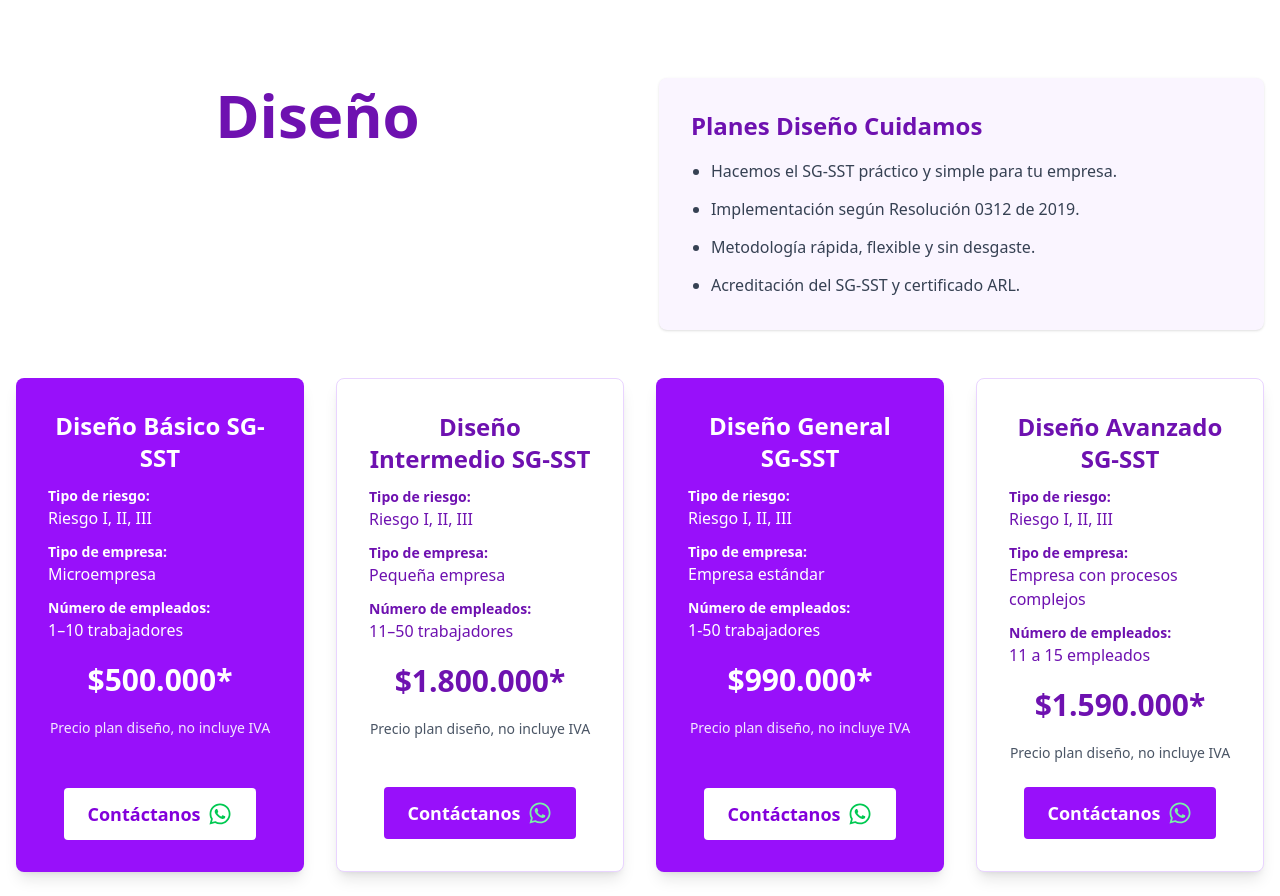
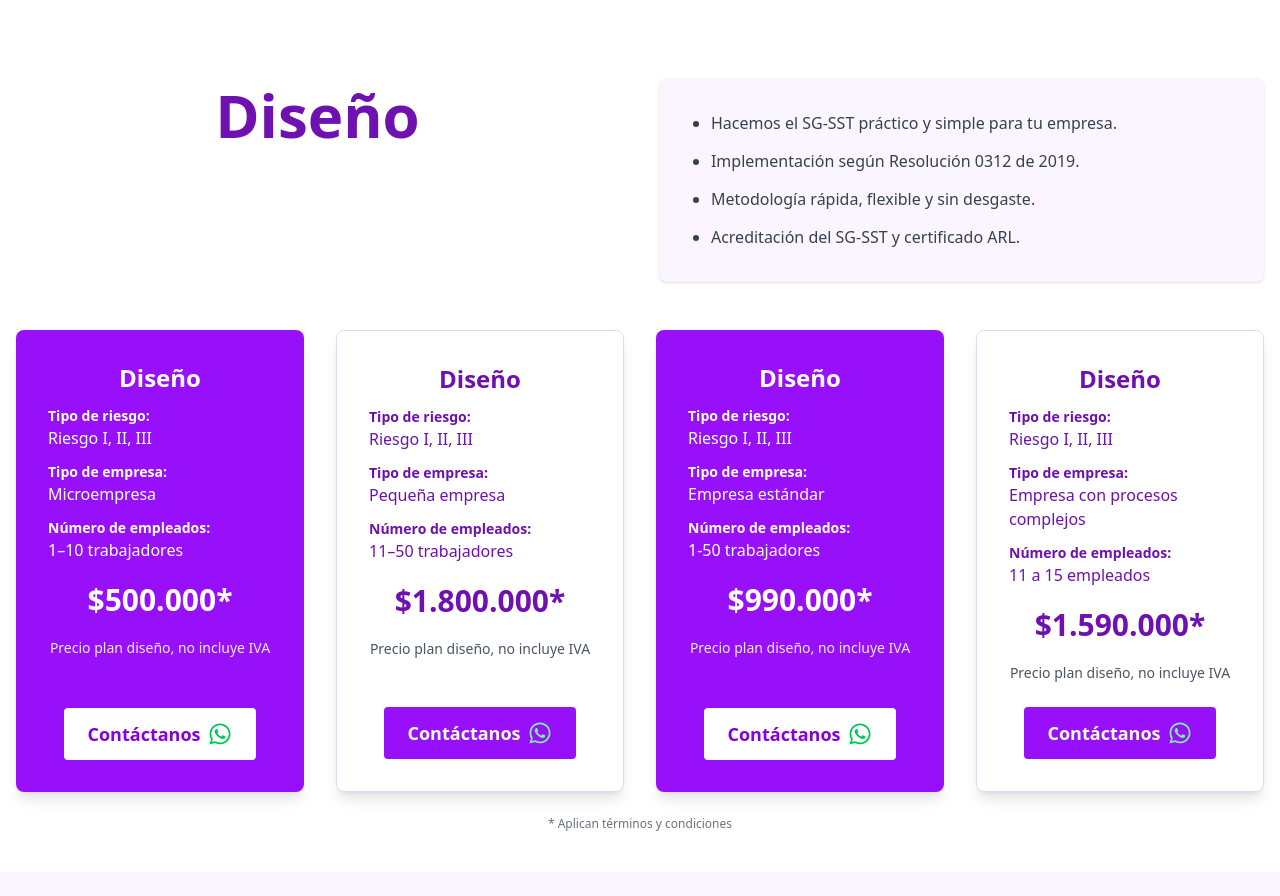
Before and after one commit to DavidGarzonDev/Asesorias, a React (Vite) app: page / in a window 1280 px wide. Shown: the part 898-1794 px from the top of the page. Built offline with nearby package versions, Linux system fonts and the light colour scheme.

Commit message:
cambios en los titulos y eliminacion de subtitulos

```diff
--- a/src/components/home/PlanesDetallados.jsx
+++ b/src/components/home/PlanesDetallados.jsx
@@ -6,28 +6,28 @@ const PlanesDetallados = () => {
 
     const planesDiseño = [
         {
-            nombre: "Diseño Básico SG-SST",
+            nombre: "Diseño",
             riesgo: "Riesgo I, II, III",
             empresa: "Microempresa",
             empleados: "1–10 trabajadores",
             precio: "$500.000*"
         },
         {
-            nombre: "Diseño Intermedio SG-SST",
+            nombre: "Diseño",
             riesgo: "Riesgo I, II, III",
             empresa: "Pequeña empresa",
             empleados: "11–50 trabajadores",
             precio: "$1.800.000*"
         },
         {
-            nombre: "Diseño General SG-SST",
+            nombre: "Diseño",
             riesgo: "Riesgo I, II, III",
             empresa: "Empresa estándar",
             empleados: "1-50 trabajadores",
             precio: "$990.000*"
         },
         {
-            nombre: "Diseño Avanzado SG-SST",
+            nombre: "Diseño",
             riesgo: "Riesgo I, II, III",
             empresa: "Empresa con procesos complejos",
             empleados: "11 a 15 empleados",
@@ -37,33 +37,27 @@ const PlanesDetallados = () => {
 
     const planesAdmin = [
         {
-            nombre: "Admin Básico",
+            nombre: "Administracion",
             riesgo: "Riesgo I, II, III",
             empresa: "Microempresa",
             empleados: "3 a 5 empleados",
             precio: "$197.500*"
         },
         {
-            nombre: "Admin Intermedio",
+            nombre: "Administracion",
             riesgo: "Riesgo I, II, III",
             empresa: "Pequeña empresa",
             empleados: "6 a 10 empleados",
             precio: "$249.000*"
         },
         {
-            nombre: "Admin Avanzado",
+            nombre: "Administracion",
             riesgo: "Riesgo I, II, III",
             empresa: "Empresa mediana",
             empleados: "11 a 15 empleados",
             precio: "$354.250*"
         },
-        {
-            nombre: "Admin Empresarial",
-            riesgo: "Riesgo I, II, III",
-            empresa: "Empresa grande",
-            empleados: "16 a 25 empleados",
-            precio: "$630.000*"
-        }
+
     ];
 
     const planes = activeTab === "diseño" ? planesDiseño : planesAdmin;
@@ -96,7 +90,7 @@ const PlanesDetallados = () => {
                     <div className="md:w-1/2 bg-purple-50 p-8 rounded-lg shadow text-left">
                         {activeTab === "diseño" ? (
                             <>
-                                <h3 className="text-2xl font-bold text-purple-800 mb-4">Planes Diseño Cuidamos</h3>
+
                                 <ul className="list-disc pl-5 text-gray-700 space-y-3 text-base leading-relaxed">
                                     <li>Hacemos el SG-SST práctico y simple para tu empresa.</li>
                                     <li>Implementación según Resolución 0312 de 2019.</li>
@@ -106,7 +100,7 @@ const PlanesDetallados = () => {
                             </>
                         ) : (
                             <>
-                                <h3 className="text-2xl font-bold text-purple-800 mb-4">Planes Administración Cuidamos*</h3>
+
                                 <ul className="list-disc pl-5 text-gray-700 space-y-3 text-base leading-relaxed">
                                     <li>Mantenimiento y Administración del SG-SST en el ciclo anual.</li>
                                     <li>Seguimiento, plan de trabajo, capacitaciones y cierre de ciclo.</li>
```
